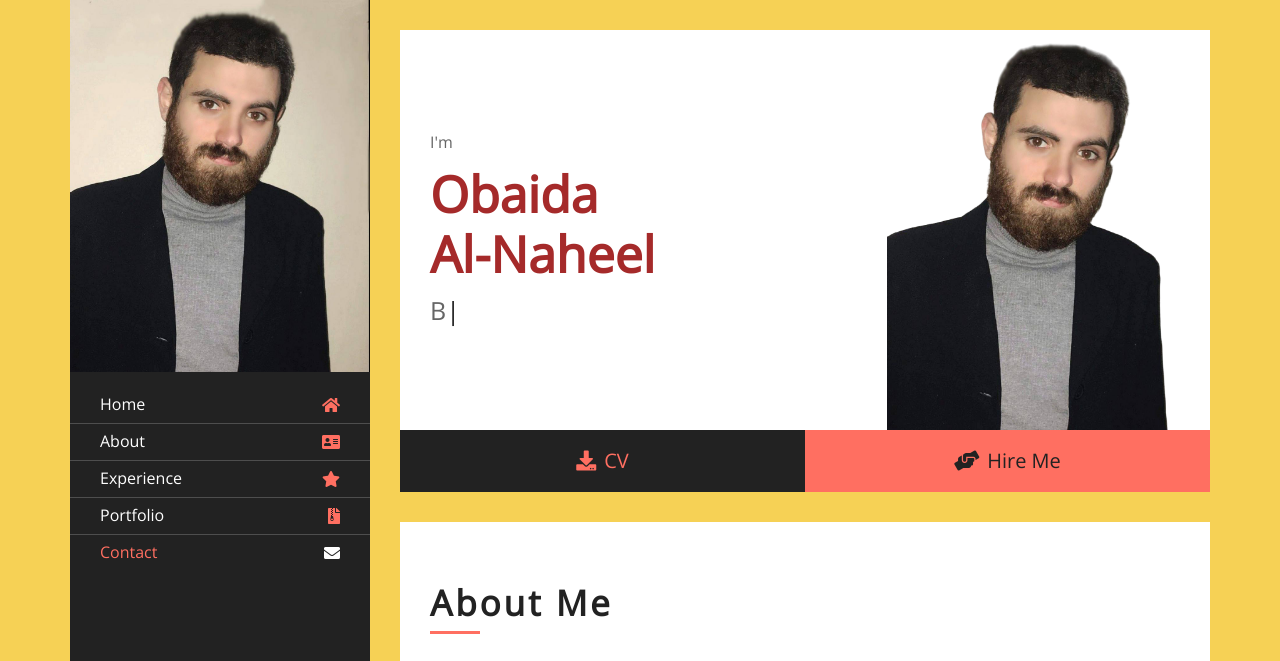
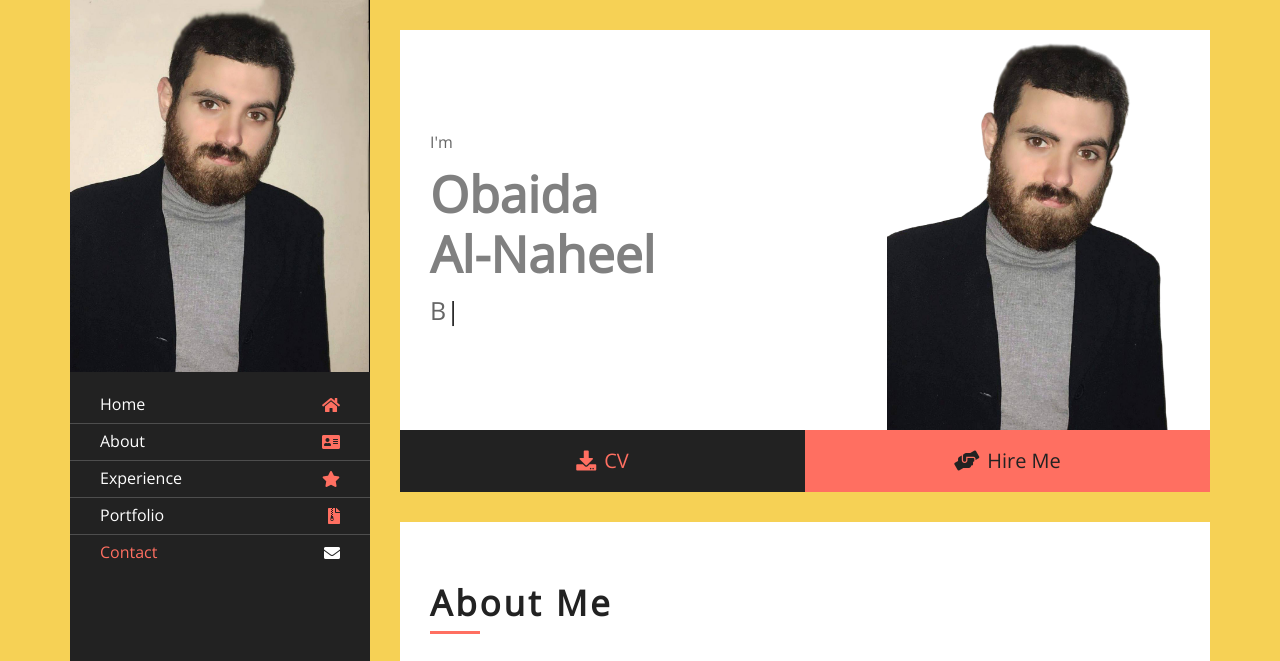
Before and after one commit to obaida28/Obaida.githup.ionew, a plain HTML site: page index.html in a window 1280 px wide. Shown: the top 661 px of the page. Drawn offline with nearby package versions, Linux system fonts and the light colour scheme.

Commit message:
Update index.html

```diff
--- a/index.html
+++ b/index.html
@@ -71,7 +71,7 @@
                 <div class="header" id="header">
                     <div class="content-inner"
                         <p>I'm</p>
-                        <h1 style="color:brown">Obaida <br> Al-Naheel</h1>
+                        <h1 style="color:Gray">Obaida <br> Al-Naheel</h1>
                         <h2></h2>
                         <div class="typed-text">.Net Developer, Web Developer, Back End Developer, Full Stack Developer, Software Engineer</div>
                     </div>
```
